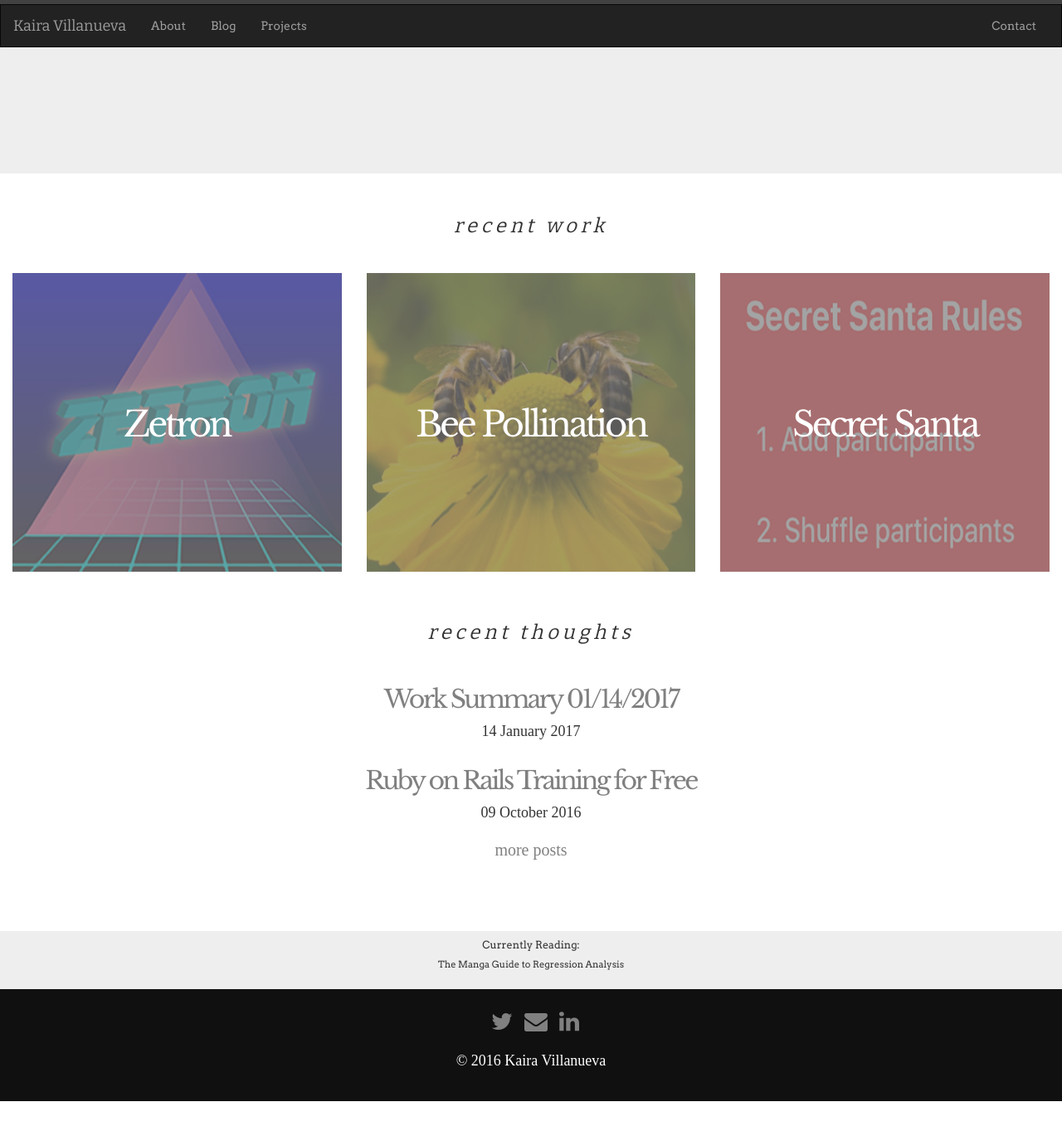
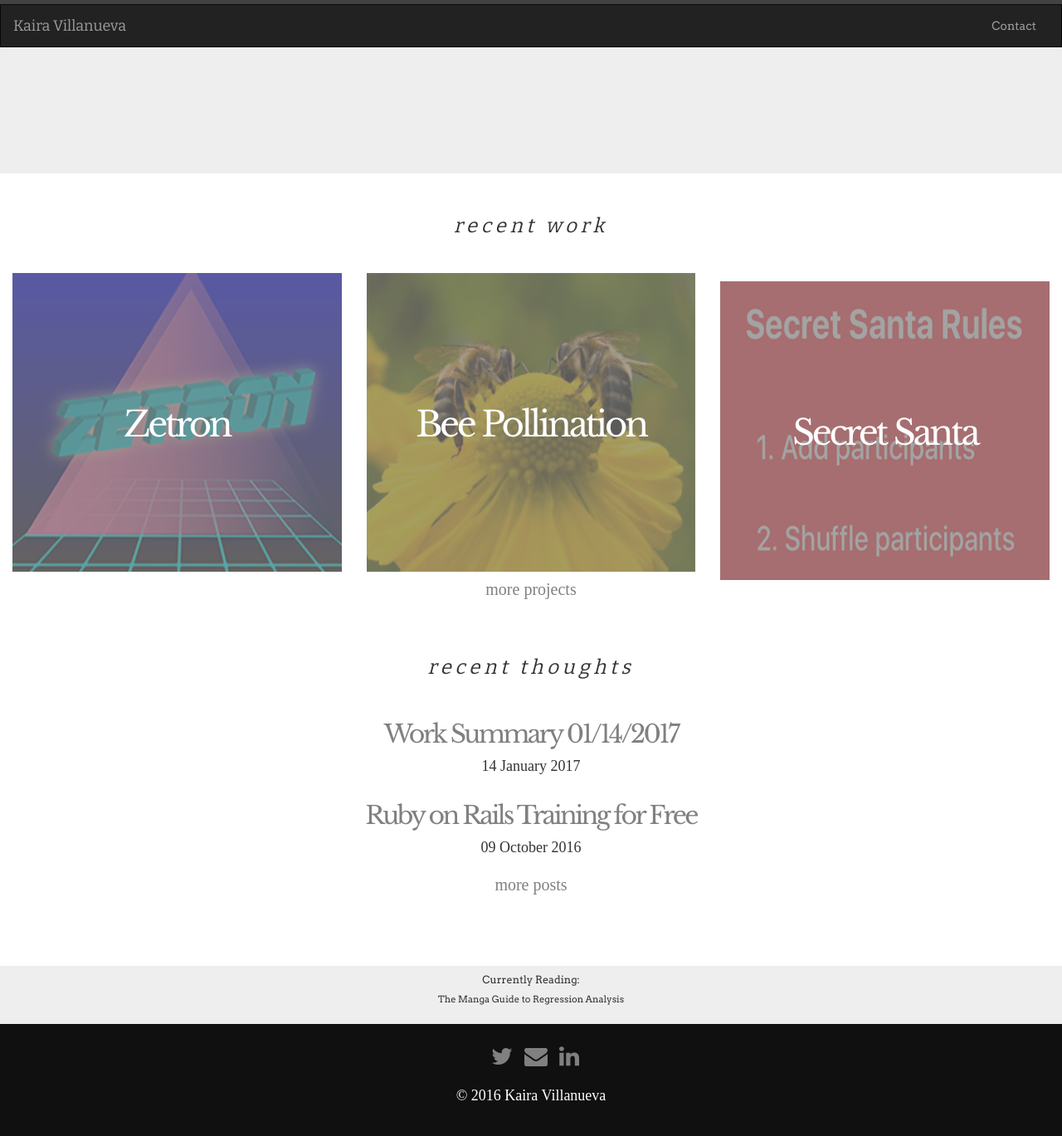
Before and after one commit to kairaygun/kairaygun.github.io, a Jekyll site: the page built from index.html, in a window 1280 px wide. Shown: the whole page at 83% size. Built offline with Jekyll 4.4.1, drawn with Linux system fonts in a browser that asks for light colours; nearby versions of some CDN libraries; the list of posts is cut into pages by our own code; before the commit the page ends 1327 px from its top, so only the background shows below that.

Commit message:
removed nav

```diff
--- a/_includes/header.html
+++ b/_includes/header.html
@@ -11,9 +11,6 @@
       </div>
       <div class="collapse navbar-collapse" id="myNavbar">
         <ul class="nav navbar-nav">
-          <li><a href="{{ site.baseurl }}/about">About</a></li>
-          <li><a href="{{ site.baseurl }}/blog">Blog</a></li>
-          <li><a href="{{ site.baseurl }}/projects">Projects</a></li>
         </ul>
         <ul class="nav navbar-nav navbar-right">
           <li><a href="#"><span></span>Contact</a></li>
--- a/_layouts/default.html
+++ b/_layouts/default.html
@@ -19,6 +19,7 @@
                     </div>
                 </div>
             {% endfor %}
+            <a href="{{ site.baseurl }}/projects"><h4>more projects</h4></a>
         </div>
     </div>
     <br><br>
```
